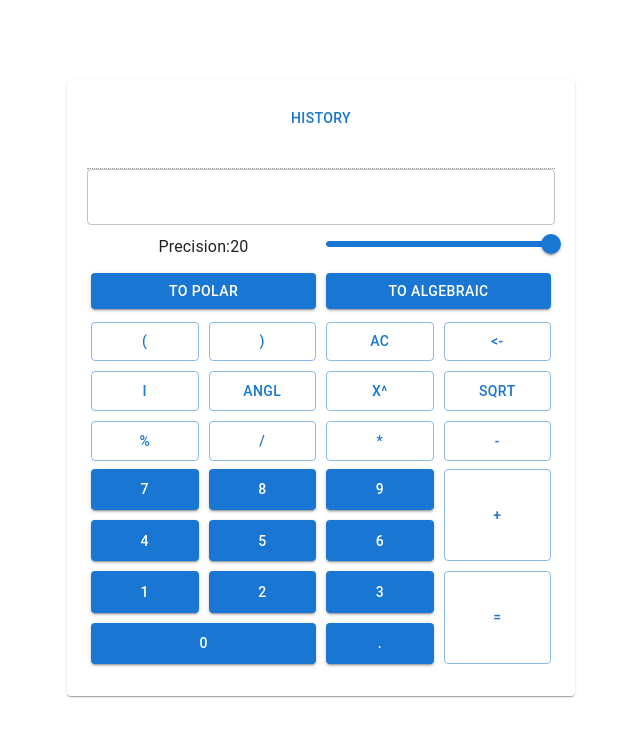
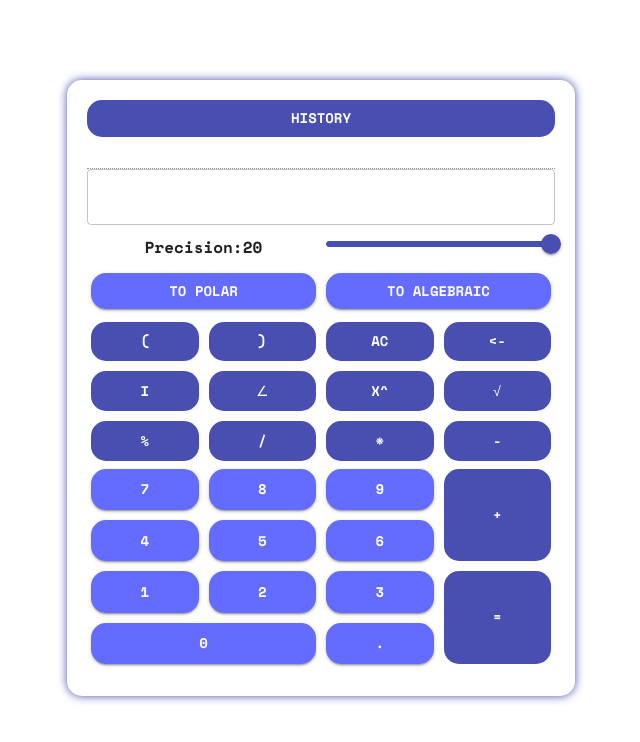
Before and after one commit to savin-maksim/all-test-projects, a React (Vite) app: page / in a window 1280 px wide. Shown: the top 742 px of the page, without its empty margins (319-959 px from the left). Built offline with nearby package versions, Linux system fonts and the light colour scheme.

Commit message:
Added new font and colors

```diff
--- a/index.html
+++ b/index.html
@@ -1,13 +1,20 @@
 <!doctype html>
 <html lang="en">
+
 <head>
   <meta charset="UTF-8" />
   <link rel="icon" type="image/svg+xml" href="/vite.svg" />
   <meta name="viewport" content="width=device-width, initial-scale=1.0" />
   <title>Savin's projects</title>
+  <!-- Подключение шрифта Space Mono -->
+  <style>
+    @import url('https://fonts.googleapis.com/css2?family=Space+Mono:wght@700&display=swap');
+  </style>
 </head>
+
 <body>
   <div id="root"></div>
   <script type="module" src="/src/main.jsx"></script>
 </body>
+
 </html>
--- a/src/ComplexCalc.jsx
+++ b/src/ComplexCalc.jsx
@@ -2,7 +2,7 @@ import React, { useState, useRef, useEffect, useCallback } from 'react';
 import { Container, Grid, Button, Box, Typography, Card, CardContent, TextField, Slider, Snackbar } from '@mui/material';
 import { create, all } from 'mathjs';
 
-import './index.css';
+import './index.css'
 
 // configure the default type of numbers as BigNumbers
 const initialConfig = {
@@ -59,7 +59,7 @@ function ComplexCalc() {
       math.config(newConfig);
    }, [precision]);
 
-   const extraButtons = ['(', ')', 'ac', '<-', 'i', ' angl ', 'x^', 'sqrt', '%', '/', '*', '-'];
+   const extraButtons = ['(', ')', 'ac', '<-', 'i', ' ∠ ', 'x^', '√', '%', '/', '*', '-'];
    const numberButtons = ['7', '8', '9', '4', '5', '6', '1', '2', '3', '0', '.'];
 
    const addToInput = val => {
@@ -84,14 +84,13 @@ function ComplexCalc() {
 
    const calculateResult = () => {
       try {
-         const result = input.replace(/(-?\d+(\.\d+)?) angl (-?\d+(\.\d+)?)/g, (_, r, _1, phi) => {
+         const result = input.replace(/(-?\d+(\.\d+)?) ∠ (-?\d+(\.\d+)?)/g, (_, r, _1, phi) => {
             const a = math.evaluate(`${r}*cos(${phi}*pi/180)`);
             const b = math.evaluate(`${r}*sin(${phi}*pi/180)`);
             return `${a} + ${b}i`;
          });
 
          const evaluatedResult = math.evaluate(result);
-         console.log(math.pow(math.complex(-3, 7), 2))
          const handleHistory = [...history, input];
          const handleHistoryRes = [...historyRes, String(evaluatedResult)];
 
@@ -116,7 +115,7 @@ function ComplexCalc() {
          const result = input.replace(/\(?\s*(-?\d+(\.\d+)?)\s*[\+\-]\s*(-?\d+(\.\d+)?)i\s*\)?/gi, (_, real, _1, imaginary) => {
             const absValue = math.evaluate(`sqrt(${real}^2+${imaginary}^2)`);
             const angleValue = math.evaluate(`atan2(${imaginary}, ${real})*180/pi`);
-            return `(${absValue} angl ${angleValue})`;
+            return `(${absValue} ∠ ${angleValue})`;
          });
 
          setInput(`${result}`);
@@ -128,7 +127,7 @@ function ComplexCalc() {
 
 
    const convertToAlgebraic = () => {
-      const result = input.replace(/(-?\d+(\.\d+)?) angl (-?\d+(\.\d+)?)/g, (_, r, _1, phi) => {
+      const result = input.replace(/(-?\d+(\.\d+)?) ∠ (-?\d+(\.\d+)?)/g, (_, r, _1, phi) => {
          const a = math.evaluate(`${r}*cos(${phi}*pi/180)`);
          const b = math.evaluate(`${r}*sin(${phi}*pi/180)`);
          return `${a} + ${b}i`;
@@ -189,7 +188,7 @@ function ComplexCalc() {
                   </Box>
                ) : (<>
                   <Box sx={{ flex: '0 0 auto', padding: 0 }}>
-                     <Button fullWidth onClick={() => setShowHistory(!showHistory)}>
+                     <Button fullWidth variant='text' onClick={() => setShowHistory(!showHistory)}>
                         history
                      </Button>
                      <TextField
@@ -254,7 +253,7 @@ function ComplexCalc() {
                                        ? handleBackspace
                                        : val === 'x^'
                                           ? () => addToInput('^')
-                                          : val === 'sqrt'
+                                          : val === '√'
                                              ? () => addToInput('sqrt(')
                                              : () => addToInput(val)}>
                                  {val}
--- a/src/index.css
+++ b/src/index.css
@@ -1,9 +1,8 @@
 :root {
-  font-family: Inter, system-ui, Avenir, Helvetica, Arial, sans-serif;
+  font-family: system-ui, Helvetica, Arial, sans-serif;
   line-height: 1.5;
   font-weight: 400;
 
-  color-scheme: light dark;
   color: rgba(255, 255, 255, 0.87);
   background-color: #242424;
 
@@ -13,78 +12,55 @@
   -moz-osx-font-smoothing: grayscale;
 }
 
-.MuiButton-root {
+body .MuiButton-root {
   border-radius: 15px;
-
 }
 
-.MuiButton-contained {
+body .MuiButton-text {
+  background-color: #494eb1;
+  color: #ffffff;
+}
+
+body .MuiButton-text:hover {
+  background-color: #535bf2;
+}
+
+body .MuiButton-outlined {
+  background-color: #494eb1;
+  border-color: #00000000;
+  color: white;
+}
+
+body .MuiButton-outlined:hover {
+  background-color: #535bf2;
+  border-color: #00000000;
+  color: white;
+}
+
+body .MuiButton-contained {
   background-color: #646cff;
   color: white;
 }
 
-.MuiButton-contained:hover {
+body .MuiButton-contained:hover {
   background-color: #535bf2;
   color: white;
 }
 
-.MuiButton-outlined:hover {
-  background-color: #535bf2;
-  color: white;
-}
-
-.MuiButton-outlined {
-  background-color: #494eb1;
-  color: white;
-}
-
-
-.MuiSlider-root {
+body .MuiSlider-root {
   color: #494eb1;
 }
 
-
-.MuiTypography-root {
-  font-size: 16px;
+body .MuiTextField-outlined {
+  border-color: #b1499a;
 }
 
-
-
-a {
-  font-weight: 500;
-  color: #646cff;
-  text-decoration: inherit;
+body .MuiCard-root {
+  border-radius: 15px;
+  background-color: #ffffff;
+  box-shadow: 0 0 10px #494eb1;
 }
 
-a:hover {
-  color: #535bf2;
-}
-
-h1 {
-  font-size: 3.2em;
-  line-height: 1.1;
-}
-
-button {
-  border-radius: 8px;
-  border: 1px solid transparent;
-  padding: 0.6em 1.2em;
-  font-size: 1em;
-  font-weight: 500;
-  font-family: inherit;
-  background-color: #555555;
-  cursor: pointer;
-  transition: border-color 0.25s;
-}
-
-button:hover {
-  border-color: #646cff;
-}
-
-button:focus,
-button:focus-visible {
-  outline: 4px auto -webkit-focus-ring-color;
-}
 
 @media (prefers-color-scheme: light) {
   :root {
--- a/src/main.jsx
+++ b/src/main.jsx
@@ -1,9 +1,20 @@
 import React from 'react';
 import ReactDOM from 'react-dom/client';
 import ComplexCalc from './ComplexCalc';
+import { ThemeProvider, createTheme } from '@mui/material/styles';
+import './index.css'
+
+const theme = createTheme({
+  typography: {
+    fontFamily: 'Space Mono, monospace',
+    fontWeightBold: 700,
+  }
+});
 
 ReactDOM.createRoot(document.getElementById('root')).render(
   <React.StrictMode>
-    <ComplexCalc />
+    <ThemeProvider theme={theme}>
+      <ComplexCalc />
+    </ThemeProvider>
   </React.StrictMode>,
 );
```
Lines whose indentation alone changed are shown as unchanged.
